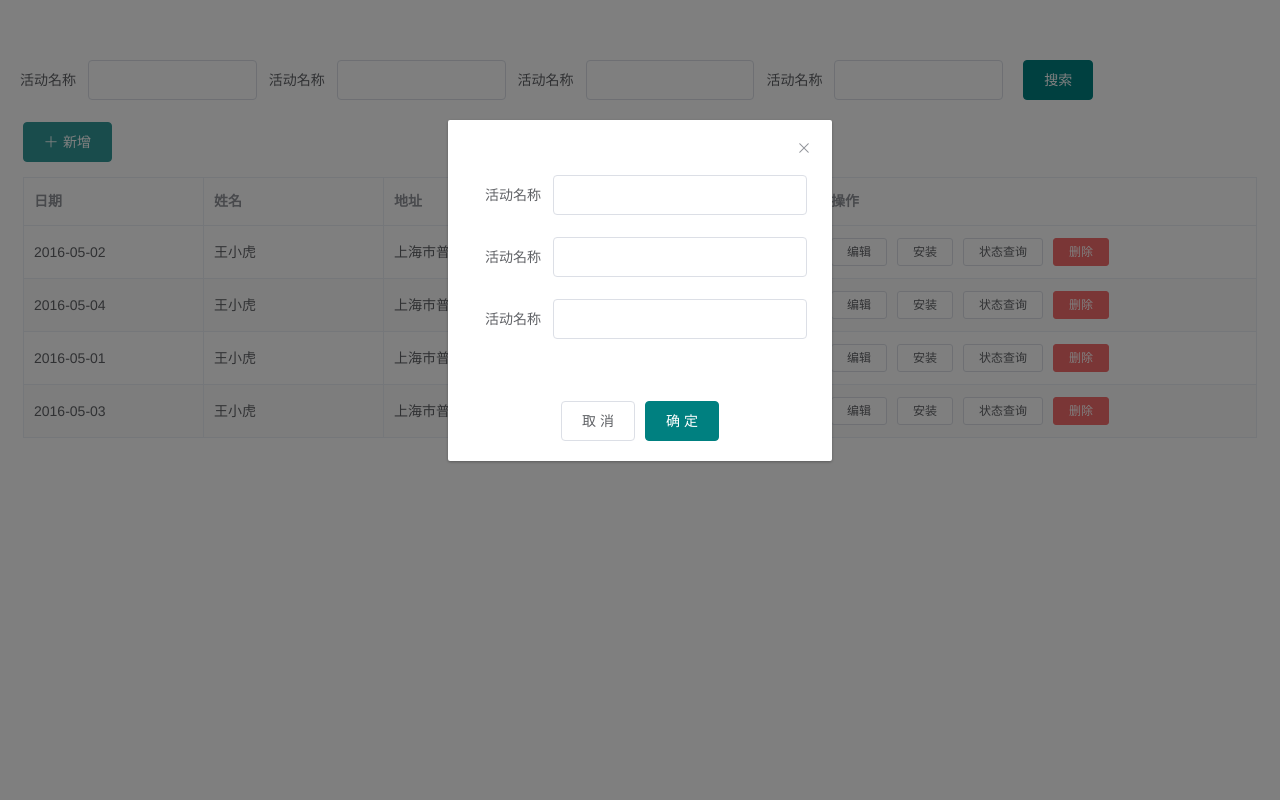
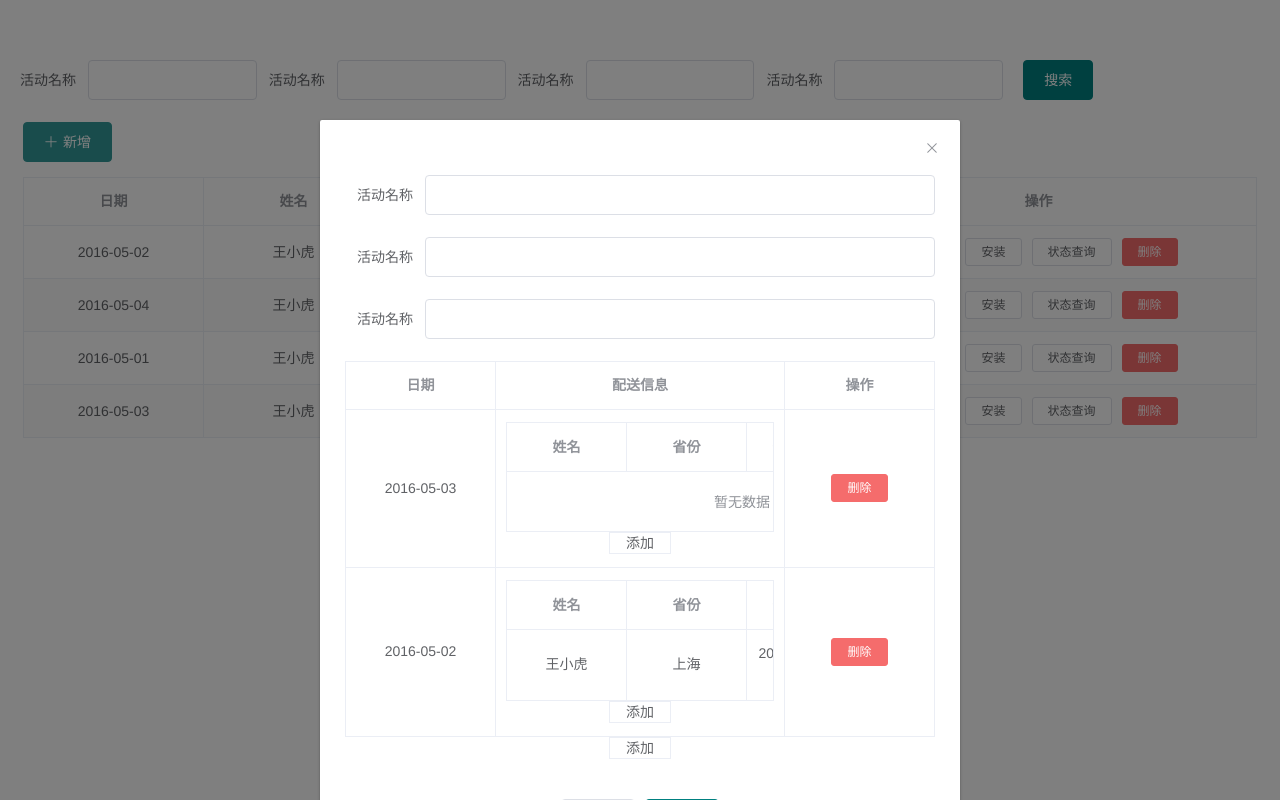
Before and after one commit to fengwangyang/vue3, a Vue app: page / in a window 1280 px wide. Both pictures are taken after a click on the button "新增". Built offline with nearby package versions, Linux system fonts and the light colour scheme.

Commit message:
增加编写编辑功能

```diff
--- /dev/null
+++ b/src/common/dialog.vue
@@ -0,0 +1,141 @@
+<template>
+  <div>
+    <el-form ref="form" :model="form" label-width="80px">
+        <el-form-item label="活动名称">
+          <el-input v-model="form.name"></el-input>
+        </el-form-item>
+         <el-form-item label="活动名称">
+          <el-input v-model="form.name"></el-input>
+        </el-form-item>
+         <el-form-item label="活动名称">
+          <el-input v-model="form.name"></el-input>
+        </el-form-item>
+      </el-form>
+      <div style='text-align:center'>
+       <el-table
+        :data="tableData"
+        border
+        style="width: 100%">
+        <el-table-column
+          prop="date"
+          label="日期"
+          width="150">
+          <template slot-scope="props">
+            <EditTable :text="props.row.date" @saveEdit="saveEdit"></EditTable>
+          </template>
+        </el-table-column>
+        <el-table-column
+          label="配送信息"
+          >
+          <template slot-scope="props">
+            <el-table border :data="props.row.list">
+            <el-table-column
+            prop="name"
+            label="姓名"
+            width="120">
+             <template slot-scope="props">
+              <EditTable :text="props.row.name"></EditTable>
+            </template>
+          </el-table-column>
+          <el-table-column
+              prop="province"
+              label="省份"
+              width="120">
+               <template slot-scope="props">
+                 <EditTable :text="props.row.province"></EditTable>
+              </template>
+            </el-table-column>
+            <el-table-column
+              prop="date"
+              label="省份"
+              >
+               <template slot-scope="props">
+                <EditTable :text="props.row.date"></EditTable>
+              </template>
+            </el-table-column>
+            <el-table-column label="操作" width="150">
+            <template slot-scope="scope">
+              <el-button
+                size="mini"
+                type="danger"
+                @click="handleDelete(scope.$index, scope.row)">删除</el-button>
+            </template>
+            </el-table-column>
+          </el-table>
+          <span class="add" @click="addData(props.row)">添加</span>
+          </template>
+        </el-table-column>
+          <el-table-column label="操作" width="150">
+            <template slot-scope="scope">
+              <el-button
+                size="mini"
+                type="danger"
+                @click="handleDelete(scope.$index, scope.row)">删除</el-button>
+            </template>
+         </el-table-column>
+      </el-table>
+      <span class="add">添加</span>
+      </div>
+    </div>
+</template>
+
+<script>
+import EditTable from './editTable';
+export default {
+  components:{
+    EditTable,
+  },
+  data(){
+    return{
+      form: {
+        name:'',
+       },
+        tableData: [{
+          date: '2016-05-03',
+          name: '王小虎',
+          province: '上海',
+          list:[]
+        }, {
+          date: '2016-05-02',
+          name: '王小虎',
+          province: '上海',
+          list:[{
+          date: '2016-05-03',
+          name: '王小虎',
+          province: '上海',
+          }]
+        }],
+    }
+  },
+  methods:{
+    addData(val){ // 增加数据
+      val.list.push({
+        date: '',
+        name: '',
+        province: '',
+      });
+    },
+    saveEdit(el, val){
+      console.log(el,val);
+    }
+  }
+}
+</script>
+
+<style scoped>
+.add{
+  display: inline-block;
+  border:1px solid #ebeef5;
+  cursor: pointer;
+  width:60px;
+  text-align: center;
+  line-height: 20px;
+  height:20px;
+  background: white;
+}
+</style>
+<style>
+.el-table .cell{
+  text-align: center;
+}
+</style>
--- /dev/null
+++ b/src/common/editTable.vue
@@ -0,0 +1,46 @@
+<template>
+  <div>
+    <span class='textEdit' @mousemove="show" @mouseout="hide" v-show="!isEdit">{{text}}<i class="el-icon-edit" v-show="isShow" @click="showInput"></i></span>
+    <el-input v-show="isEdit" v-model="textEdit" @blur="saveText"></el-input>
+  </div>
+</template>
+
+<script>
+export default {
+ props:['text'],
+ data(){
+   return{
+     isShow:false,
+     isEdit:false,
+     textEdit:'',
+   }
+ },
+ created(){
+  this.textEdit = this.text;
+ },
+ methods:{
+   show(){
+     this.isShow = true;
+   },
+   hide(){
+     this.isShow = false;
+   },
+   showInput(){
+     this.isEdit = true;
+   },
+   saveText(e){
+     this.$emit('saveEdit',e.target.value);
+     this.isEdit = false;
+   }
+ }
+}
+</script>
+
+<style scoped>
+ .text{
+   display: inline-block;
+   min-width:100px;
+   min-height:20px;
+   cursor: pointer;
+ }
+</style>
--- a/src/components/HelloWorld.vue
+++ b/src/components/HelloWorld.vue
@@ -75,19 +75,9 @@
      </el-row>
      <el-dialog
       :visible.sync="centerDialogVisible"
-      width="30%"
+      width="50%"
       center>
-      <el-form ref="form" :model="form" label-width="80px">
-        <el-form-item label="活动名称">
-          <el-input v-model="form.name"></el-input>
-        </el-form-item>
-         <el-form-item label="活动名称">
-          <el-input v-model="form.name"></el-input>
-        </el-form-item>
-         <el-form-item label="活动名称">
-          <el-input v-model="form.name"></el-input>
-        </el-form-item>
-      </el-form>
+      <DialogContent />
       <span slot="footer" class="dialog-footer">
         <el-button @click="centerDialogVisible = false">取 消</el-button>
         <el-button type="primary" @click="centerDialogVisible = false">确 定</el-button>
@@ -97,8 +87,10 @@
 </template>
 
 <script>
+import DialogContent from '../common/dialog';
 export default {
   name: 'HelloWorld',
+  components:{ DialogContent},
   data(){
     return{
       form: {
```
